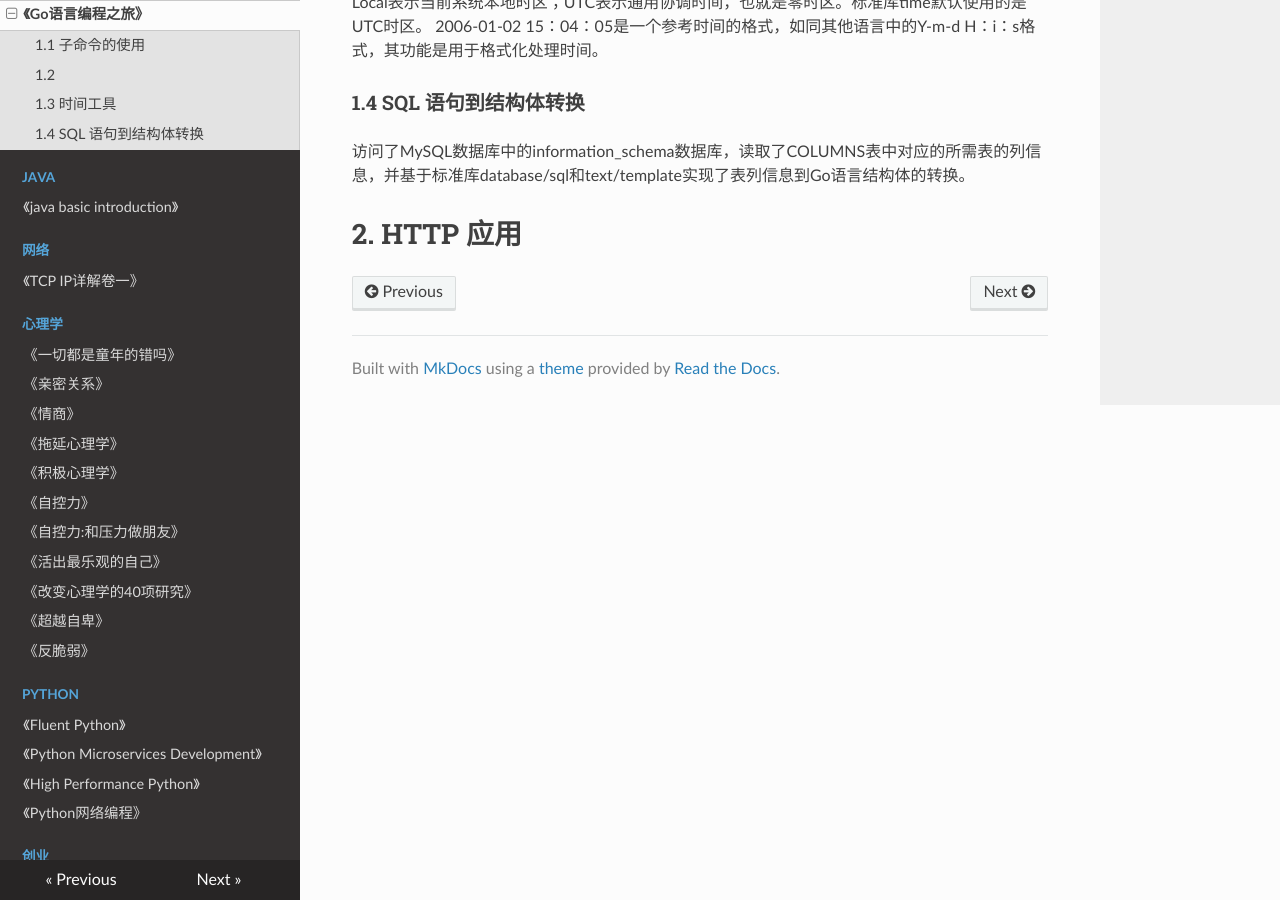
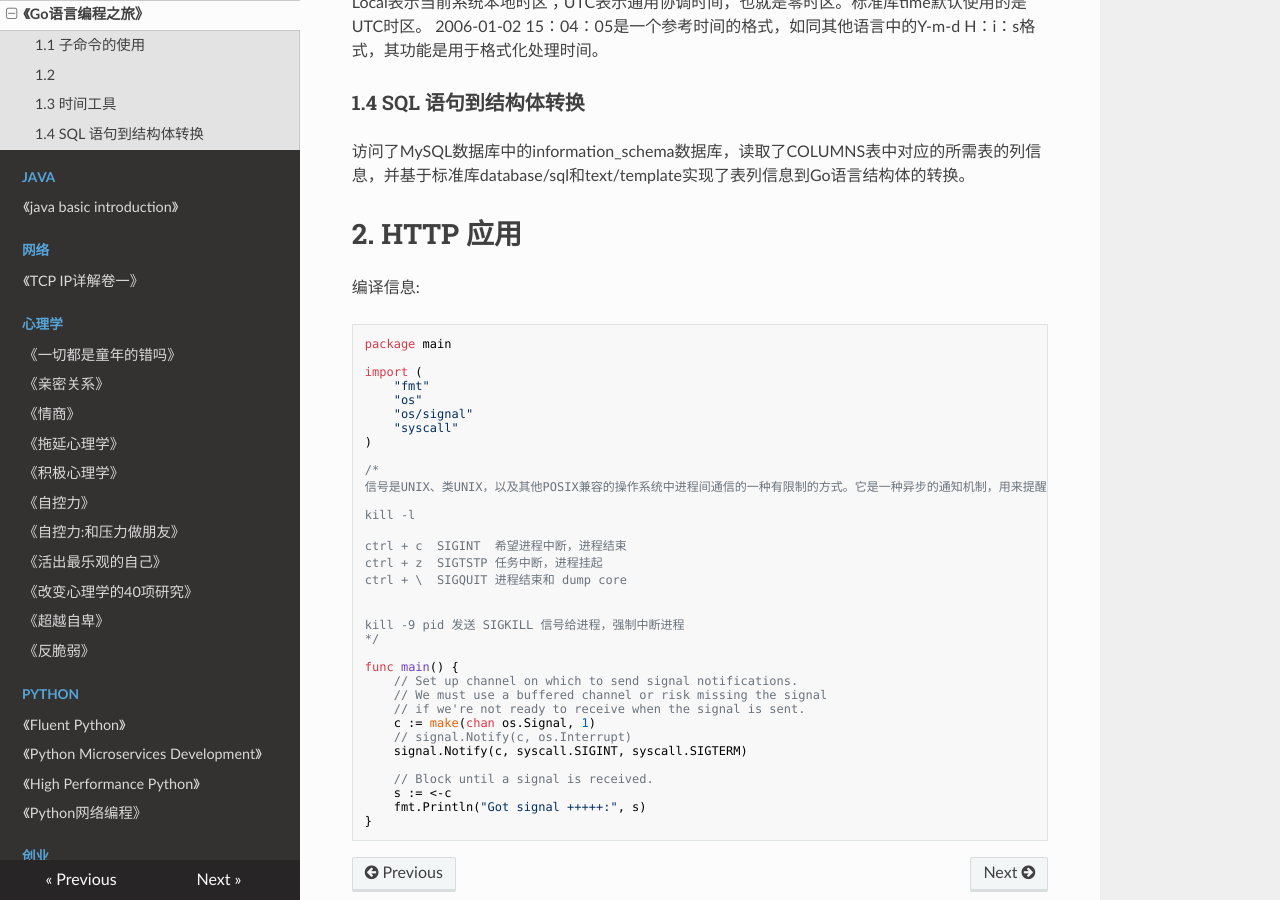
Before and after one commit to PegasusWang/booknotes, an MkDocs documentation site: the page built from docs/golang/go语言编程之旅.md, in a window 1280 px wide and 900 px high, scrolled down 1744 px. Built offline with MkDocs 1.6.1, drawn with Linux system fonts in a browser that asks for light colours; nearby versions of some CDN libraries; old or Windows-style settings are respelled for this version of MkDocs.

Commit message:
go build flag

````diff
--- a/docs/golang/go语言编程之旅.md
+++ b/docs/golang/go语言编程之旅.md
@@ -112,3 +112,42 @@ Local表示当前系统本地时区；UTC表示通用协调时间，也就是零
 
 
 # 2. HTTP 应用
+
+编译信息:
+
+```go
+package main
+
+import (
+	"fmt"
+	"os"
+	"os/signal"
+	"syscall"
+)
+
+/*
+信号是UNIX、类UNIX，以及其他POSIX兼容的操作系统中进程间通信的一种有限制的方式。它是一种异步的通知机制，用来提醒进程一个事件（硬件异常、程序执行异常、外部发出信号）已经发生。当一个信号发送给一个进程时，操作系统中断了进程正常的控制流程。此时，任何非原子操作都将被中断。如果进程定义了信号的处理函数，那么它将被执行，否则执行默认的处理函数。
+
+kill -l
+
+ctrl + c  SIGINT  希望进程中断，进程结束
+ctrl + z  SIGTSTP 任务中断，进程挂起
+ctrl + \  SIGQUIT 进程结束和 dump core
+
+
+kill -9 pid 发送 SIGKILL 信号给进程，强制中断进程
+*/
+
+func main() {
+	// Set up channel on which to send signal notifications.
+	// We must use a buffered channel or risk missing the signal
+	// if we're not ready to receive when the signal is sent.
+	c := make(chan os.Signal, 1)
+	// signal.Notify(c, os.Interrupt)
+	signal.Notify(c, syscall.SIGINT, syscall.SIGTERM)
+
+	// Block until a signal is received.
+	s := <-c
+	fmt.Println("Got signal +++++:", s)
+}
+```
````
